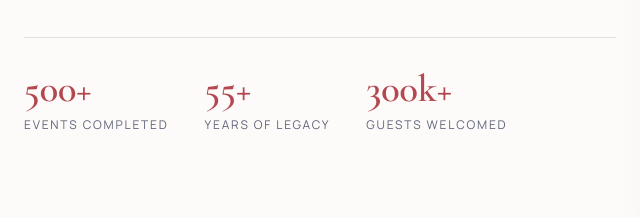
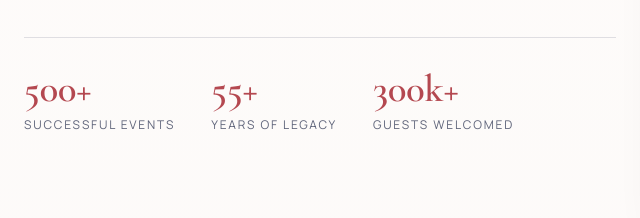
Before and after one commit to neil-rian/web_translation_poc, a website: page index.html in a window 1280 px wide. Shown: the part 1444-1662 px from the top of the page, 0-640 px from the left. Drawn offline with nearby package versions, Linux system fonts and the light colour scheme; no server answers.

Commit message:
Change Events Completed to Successful Events for demo

```diff
--- a/index.html
+++ b/index.html
@@ -110,7 +110,7 @@
                     <div class="about__stats">
                         <div class="stat">
                             <span class="stat__number text-gold">500+</span>
-                            <span class="stat__label">Events Completed</span>
+                            <span class="stat__label">Successful Events</span>
                         </div>
                         <div class="stat">
                             <span class="stat__number text-gold">55+</span>
```
